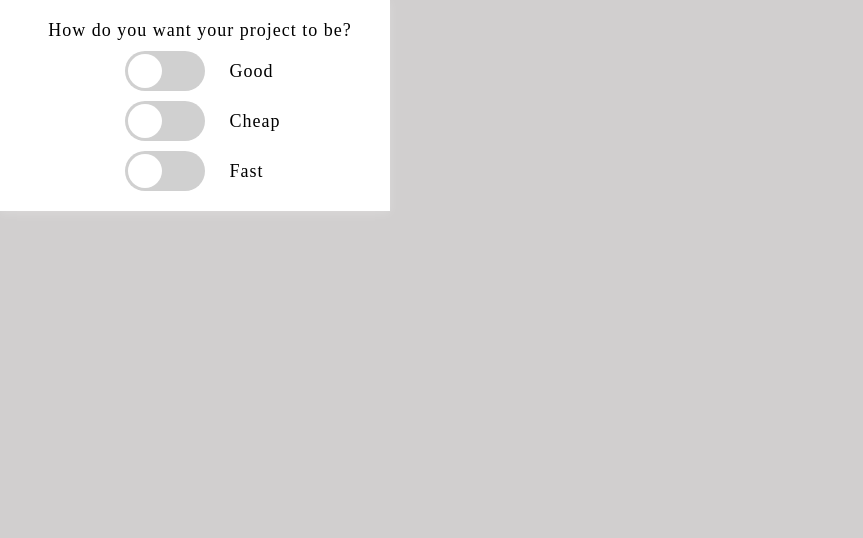
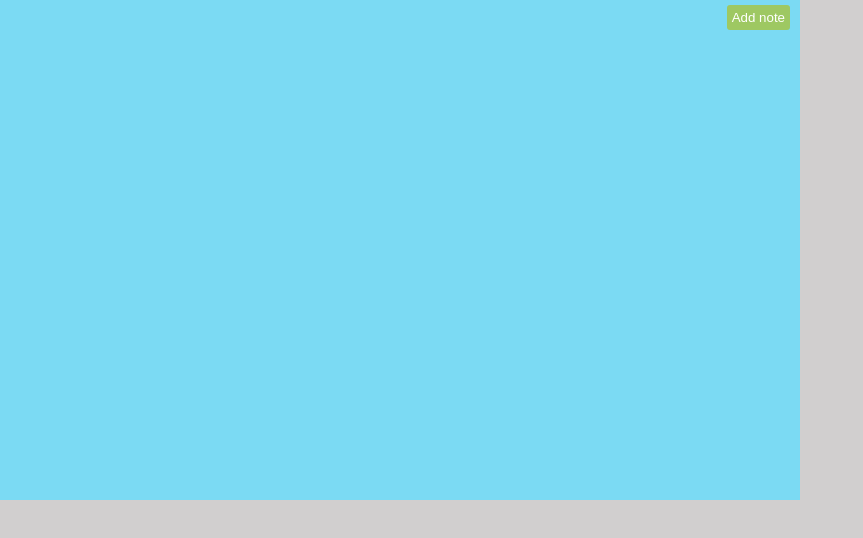
Before and after one commit to Biven160690/big_practice, a Next.js app: page / in a window 1280 px wide. Shown: the top 538 px of the page, without its empty margins (0-863 px from the left). Built offline with nearby package versions, Linux system fonts and the light colour scheme.

Commit message:
added notes app

```diff
--- /dev/null
+++ b/src/app/components/50_projects/notesApp/Notes.tsx
@@ -0,0 +1,70 @@
+import React, { ChangeEvent } from 'react';
+
+import styles from './styles.module.scss';
+
+const defaultStyles = {
+    minWidth: '100px',
+    maxWidth: '300px',
+    height: '100px',
+};
+
+export type Props = {
+    onDeleteNotes: () => void;
+    onChangeNotes: (event: ChangeEvent<HTMLTextAreaElement>) => void;
+    value: string;
+};
+
+export const Notes = ({ onDeleteNotes, onChangeNotes, value }: Props) => {
+    const textareaRef = React.useRef<HTMLTextAreaElement | null>(null);
+    const areaContainerRef = React.useRef<HTMLDivElement | null>(null);
+
+    const onEditTextarea = () => {
+        const textarea = textareaRef.current;
+
+        if (!textarea) {
+            return;
+        }
+
+        textarea.disabled = !textarea.disabled;
+    };
+
+    React.useEffect(() => {
+        const areaContainer = areaContainerRef.current;
+        const textarea = textareaRef.current;
+
+        if (!(areaContainer && textarea)) {
+            return;
+        }
+
+        const handleResize = () => {
+            const textareaWidth = textarea.offsetWidth;
+            areaContainer.style.width = `${textareaWidth}px`;
+        };
+
+        const resizeObserver = new ResizeObserver(handleResize);
+        resizeObserver.observe(textarea);
+
+        return () => {
+            resizeObserver.disconnect();
+        };
+    }, []);
+
+    return (
+        <div className={styles.areaContainer} ref={areaContainerRef}>
+            <div className={styles.controlPanel}>
+                <button className={styles.edit} onClick={onEditTextarea}>
+                    Edit
+                </button>
+                <button className={styles.delete} onClick={onDeleteNotes}>
+                    Delete
+                </button>
+            </div>
+            <textarea
+                ref={textareaRef}
+                style={defaultStyles}
+                onChange={onChangeNotes}
+                defaultValue={value}
+            ></textarea>
+        </div>
+    );
+};
--- /dev/null
+++ b/src/app/components/50_projects/notesApp/index.tsx
@@ -0,0 +1,114 @@
+import React, { ChangeEvent } from 'react';
+import styles from './styles.module.scss';
+import { Notes } from './Notes';
+
+export type Notes = {
+    id: number;
+    value: string;
+}[];
+
+export type LocalStorageData = {
+    currentNotes: Notes;
+    prevNotes: Notes;
+};
+
+export const LOCAL_STORAGE_KEY = 'notes';
+
+const getStorageData = () => {
+    const storageData = localStorage.getItem(LOCAL_STORAGE_KEY);
+
+    if (storageData) {
+        return JSON.parse(storageData);
+    }
+
+    return [];
+};
+
+const updateStorageData = (notes: Notes) => {
+    localStorage.setItem(LOCAL_STORAGE_KEY, JSON.stringify(notes));
+};
+
+const checkInputValue = (currentNotes: Notes, prevNotes: Notes) => {
+    if (currentNotes !== prevNotes) {
+        return true;
+    }
+
+    return currentNotes.some(
+        (notes, index) => notes.value !== prevNotes[index].value
+    );
+};
+
+const deleteSelectedItem = (notes: Notes, selectedIdNotes: number) =>
+    notes.filter((notes) => notes.id !== selectedIdNotes);
+
+const addNotes = (notes: Notes, id: number) => [...notes, { id, value: '' }];
+
+export const NotesApp = () => {
+    const [notes, setNotes] = React.useState<Notes>(() => getStorageData());
+    const storageData = React.useRef<LocalStorageData>({
+        currentNotes: getStorageData(),
+        prevNotes: [],
+    });
+
+    const handleAddNotes = () => {
+        const id = new Date().getTime();
+        storageData.current.currentNotes = addNotes(
+            storageData.current.currentNotes,
+            id
+        );
+        setNotes((prev) => addNotes(prev, id));
+    };
+
+    const handleDeleteNotes = (id: number) => () => {
+        setNotes(deleteSelectedItem(notes, id));
+        storageData.current.currentNotes = deleteSelectedItem(
+            storageData.current.currentNotes,
+            id
+        );
+    };
+
+    const handleUpdateNotes =
+        (id: number) => (event: ChangeEvent<HTMLTextAreaElement>) => {
+            storageData.current.currentNotes =
+                storageData.current.currentNotes.map((notes) => {
+                    if (notes.id === id) {
+                        return { ...notes, value: event.target.value };
+                    }
+
+                    return notes;
+                });
+        };
+
+    React.useEffect(() => {
+        const intervalID = setInterval(() => {
+            const { currentNotes, prevNotes } = storageData.current;
+
+            if (checkInputValue(currentNotes, prevNotes)) {
+                updateStorageData(currentNotes);
+                storageData.current.prevNotes = currentNotes;
+            }
+        }, 300);
+
+        return () => {
+            clearInterval(intervalID);
+        };
+    }, []);
+
+    return (
+        <div className={styles.base}>
+            <button className={styles.add} onClick={handleAddNotes}>
+                Add note
+            </button>
+            <div className={styles.container}>
+                {notes.map(({ id, value }) => (
+                    <Notes
+                        key={id}
+                        onDeleteNotes={handleDeleteNotes(id)}
+                        onChangeNotes={handleUpdateNotes(id)}
+                        value={value}
+                    />
+                ))}
+            </div>
+        </div>
+    );
+};
--- /dev/null
+++ b/src/app/components/50_projects/notesApp/styles.module.scss
@@ -0,0 +1,58 @@
+.base {
+    width: 800px;
+    height: 500px;
+    background-color: #7bdaf3;
+    position: relative;
+}
+
+.add {
+    position: absolute;
+    top: 5px;
+    right: 10px;
+    background-color: #9ec862;
+    color: #fff;
+    border: none;
+    border-radius: 3px;
+    padding: 5px;
+    cursor: pointer;
+}
+
+.edit, .delete {
+    color: #fff;
+    border: none;
+    border-radius: 3px;
+    padding: 5px;
+    cursor: pointer;
+    background-color: #476819;
+}
+
+.delete {
+   margin-left: 5px;
+   margin-right: 5px;
+}
+
+.areaContainer {
+    margin-right: 15px;
+
+    & + & {
+        margin-right: 15px;
+    }
+}
+
+.controlPanel {
+    width: 100%;
+    height: 50px;
+    background-color: #9ec862;
+    display: flex;
+    justify-content: flex-end;
+    align-items: center;
+}
+
+.container {
+    display: flex;
+    justify-content: start;
+    align-items: center;
+    flex-wrap: wrap;
+    padding: 35px;
+
+}
--- a/src/app/page.module.scss
+++ b/src/app/page.module.scss
@@ -165,6 +165,7 @@
 .githubProfile,
 .doubleClick,
 .textEffect,
-.passwordGenerator {
+.passwordGenerator,
+.goodCheapFast {
   margin: 30px;
 }
--- a/src/app/page.tsx
+++ b/src/app/page.tsx
@@ -32,6 +32,7 @@ import { DoubleClick } from './components/50_projects/doubleClick';
 import { AutoTextEffect } from './components/50_projects/autoTextEffect';
 import { PasswordGenerator } from './components/50_projects/passwordGenerator';
 import { GoodCheapFast } from './components/50_projects/goodCheapFast';
+import { NotesApp } from './components/50_projects/notesApp';
 
 export default function App() {
     return (
@@ -103,7 +104,7 @@ export default function App() {
                 <div className={styles.kineticLoader}>
                     <KineticLoader />
                 </div>
-                 <div className={styles.placeholder}>
+                <div className={styles.placeholder}>
                     <Placeholder />
                 </div>
                 <div className={styles.sliderContainer}>
@@ -112,8 +113,8 @@ export default function App() {
                 <div className={styles.notification}>
                     <ToastNotification />
                 </div>
-                 <div className={styles.githubProfile}>
-                     <Container />
+                <div className={styles.githubProfile}>
+                    <Container />
                 </div>
                 <div className={styles.doubleClick}>
                     <DoubleClick />
@@ -124,9 +125,12 @@ export default function App() {
                 <div className={styles.passwordGenerator}>
                     <PasswordGenerator />
                 </div>
-            </div>*/}
-            <div className={styles.goodCheapFast}>
-                <GoodCheapFast />
+                <div className={styles.goodCheapFast}>
+                    <GoodCheapFast />
+                </div>
+            </div> */}
+            <div className={styles.notes}>
+                <NotesApp />
             </div>
         </div>
     );
```
